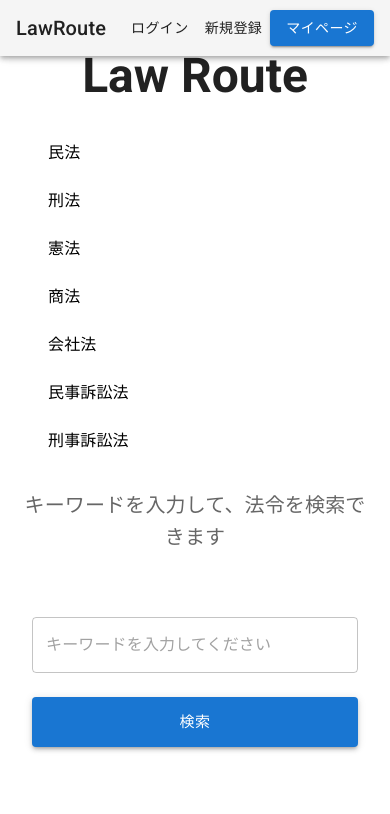
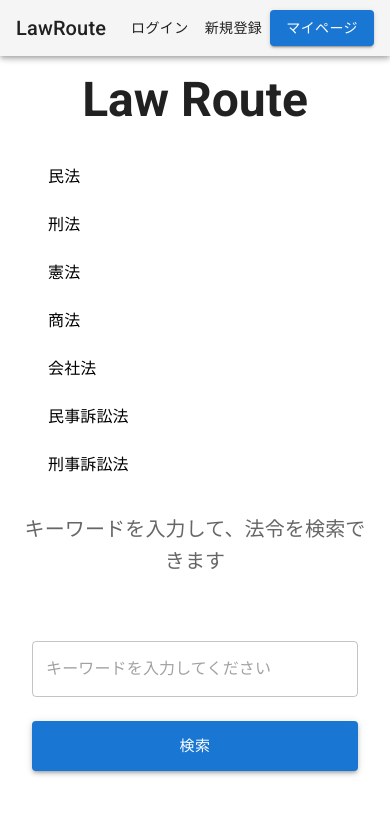
Before and after one commit to kitajima0401/Law-Route, a Next.js app: page / in a window 390 px wide. Shown: the top 814 px of the page. Built offline with nearby package versions, Linux system fonts and the light colour scheme; what @mui/material-nextjs would draw is missing.

Commit message:
fix padding

```diff
--- a/app/page.tsx
+++ b/app/page.tsx
@@ -38,7 +38,7 @@ const Homepage = () => {
 
   return(
     <Box sx={{minHeight:"100vh", bgcolor:"gray.50"}}>
-      <Container maxWidth="lg" sx={{py:{xs:6, md:12}}}>
+      <Container maxWidth="lg" sx={{py:{xs:9, md:12}}}>
         <Typography variant="h3" fontWeight="bold" align="center" color="text.primary" gutterBottom>
           Law Route
         </Typography>
```
